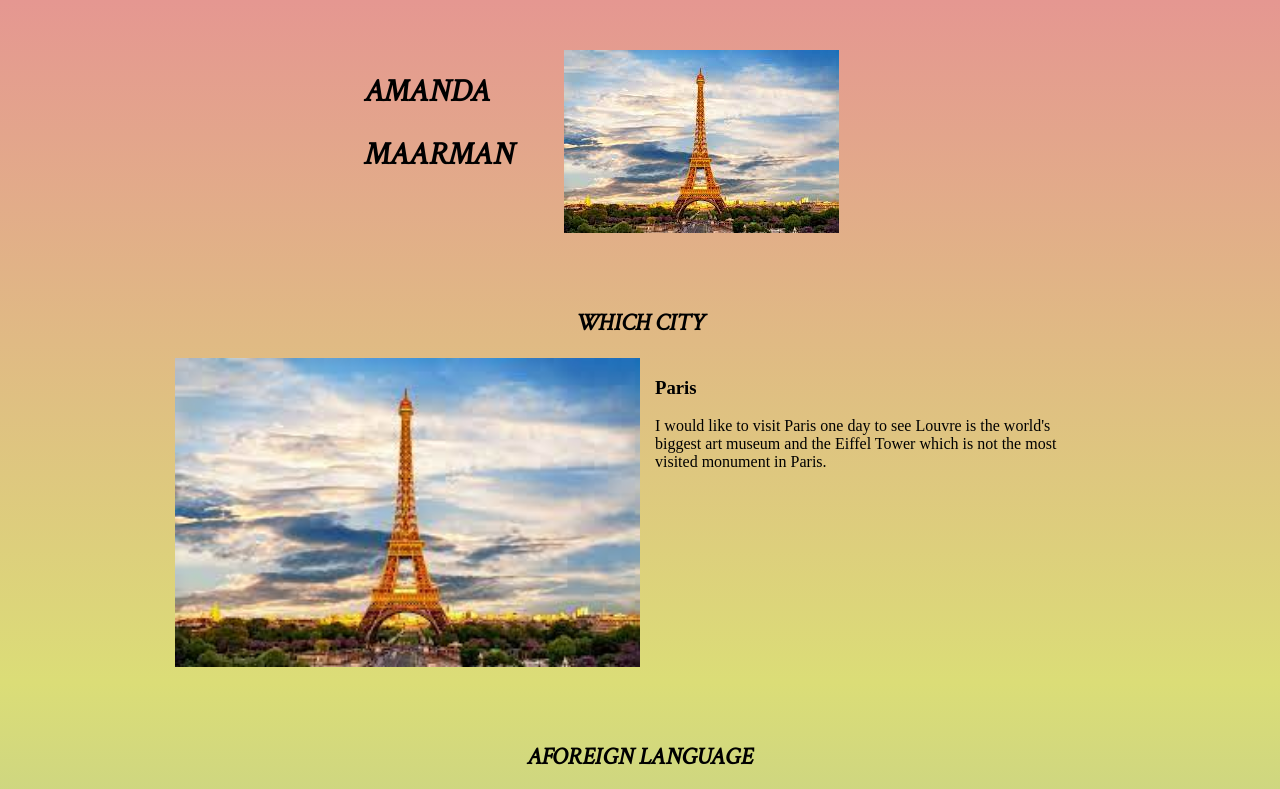
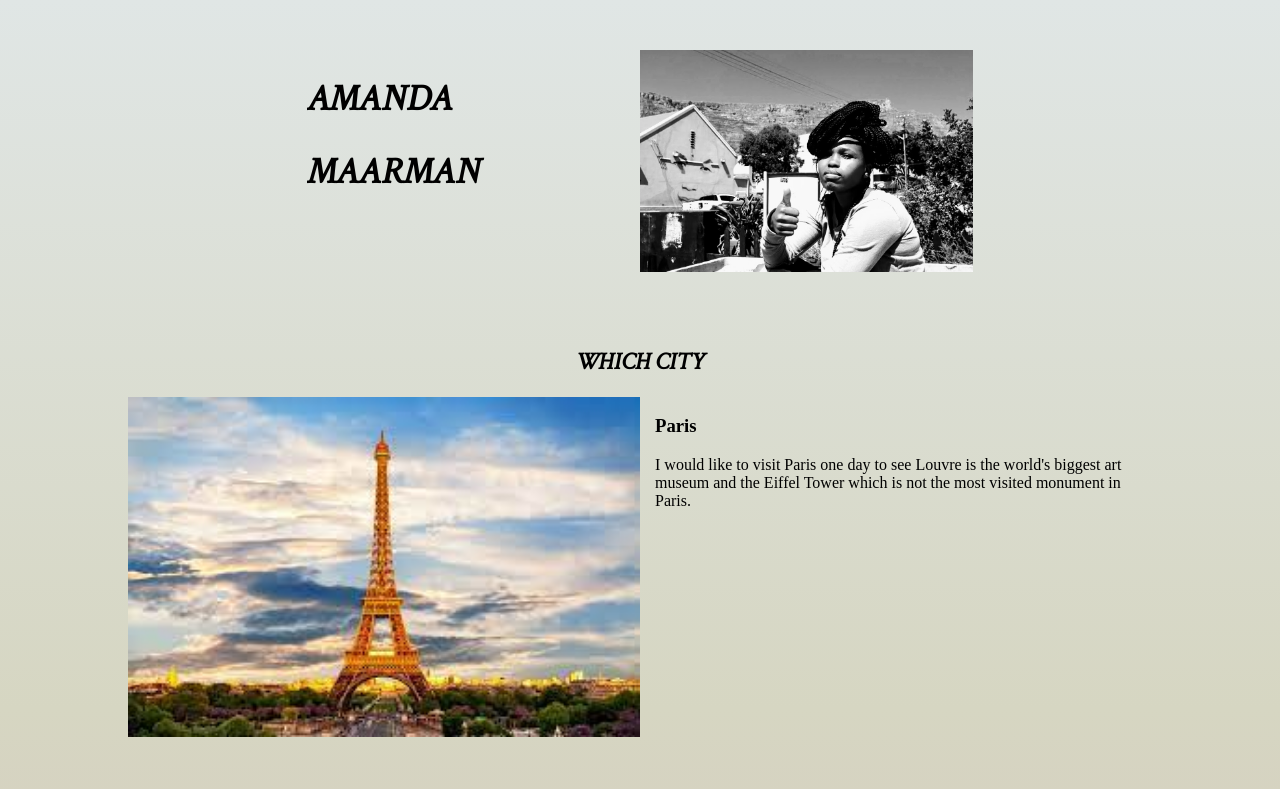
Before and after one commit to amandam2017/basic-webpage, a plain HTML site: page my-webpage.html in a window 1280 px wide. Shown: the top 789 px of the page. Drawn offline with Linux system fonts and the light colour scheme.

Commit message:
changed font size of h1 on the first basic webpage

```diff
--- a/css/main-styles.css
+++ b/css/main-styles.css
@@ -55,7 +55,7 @@ p{
     width: 46%;
 }
 .header_section-wrapper{
-    width:60%;
+    width: 75%;
     margin: auto;
 }
 .header_section--heading{
--- a/css/my-styles.css
+++ b/css/my-styles.css
@@ -51,6 +51,10 @@ a{
     border-radius: 50%;
 }
 
+.footer{
+    background-color: #258e67;
+}
+
 .footer p{
     margin: 0.5rem 2%;
     font-size: 1rem;
--- a/my-webpage.html
+++ b/my-webpage.html
@@ -15,18 +15,18 @@
             display: block;
             margin: 0;
             padding: 0;
-            background-image: linear-gradient(#e59791, #dbdd77,#8CB3AF);
+            background-image: linear-gradient(#e0e6e5, #d6d6c2,#d4bcba);
         }
 
 /***********my grid*************/
 .container{
-    width: 75%;
+    width: 80%;
     margin: auto;
 }
 
-.inner_container{
+/* .inner_container{
     padding: 0 15px;
-}
+} */
 
 .col-6{
     width:100%;
@@ -59,8 +59,12 @@
 .historical_section ul{
     margin: 0;
 }
+img{
+    width:100%;
+}
 
 h1{
+    font-size: 22px;
     font-family: Crimson Text, Arial, Helvetica, sans-serif;
     font-weight: 600;
     text-transform: uppercase;
@@ -75,14 +79,18 @@ h2{
 /*********************Header_section****************************/
 
 .header_section{
-    width:70%;
+    width:65%;
     margin: auto;
     padding-top: 50px;
 }
 
 .header_section--heading{
     float: left;
-    padding: 0 50px;
+}
+
+.header_section .col-6 {
+    width: 50%;
+    float: left;
 }
 /******************City_section**************************/
 .city_section .city_section--image img{
@@ -134,7 +142,7 @@ h2{
 
 /************RESPONSIVE*******************/
 
-@media(min-width:400px){
+@media(min-width:768px){
     .col-6{
         width:50%;
         float: left;
@@ -152,6 +160,9 @@ h2{
     .city_section--text p, .city_section--text h3{
         padding: 0 15px;
     }
+    h1{
+        font-size: 37px;;
+    }
 }
     </style>
 </header>
@@ -159,12 +170,12 @@ h2{
     <div class="container">
         <div class="inner_container">
         <div class="clearfix header_section">
-            <div class="header_section--heading">
+            <div class="col-6 header_section--heading">
                 <h1>AMANDA</h1>
                 <h1>MAARMAN</h1>
             </div>
-            <div class="header_section--image">
-                <img src="images/paris.jpeg" alt="city">
+            <div class="col-6 header_section--image">
+                <img src="images/tablemountain-background.jpg" alt="city">
             </div>
         </div>
 
```
Also changed, not shown: index.html (+4 -4 lines).
